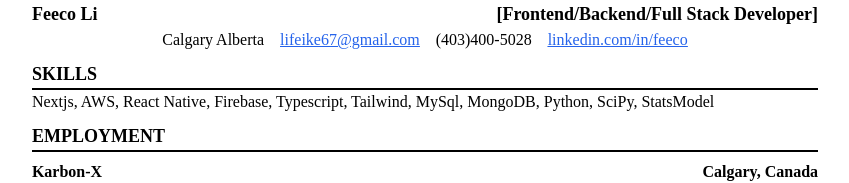
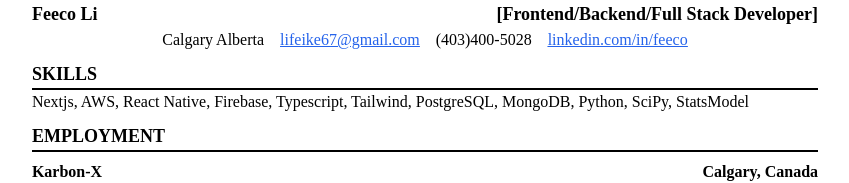
Before and after one commit to lifeike/lifeike.github.io, a React (Create React App) app: page / in a window 1280 px wide. Shown: the top 183 px of the page, without its empty margins (215-1064 px from the left). Built offline with nearby package versions, Linux system fonts and the light colour scheme.

Commit message:
udpate databse

```diff
--- a/package.json
+++ b/package.json
@@ -13,7 +13,7 @@
     "web-vitals": "^2.1.4"
   },
   "scripts": {
-    "start": "react-scripts start",
+    "dev": "react-scripts start",
     "build": "BUILD_PATH='./docs'  react-scripts build",
     "test": "react-scripts test",
     "eject": "react-scripts eject"
--- a/src/pages/Web/index.js
+++ b/src/pages/Web/index.js
@@ -25,7 +25,7 @@ const index = (props) => {
       <div className="my-2">
         <div className="font-bold text-lg uppercase"> Skills</div>
         <div className="border-b-2 border-black"> </div>
-        <div>Nextjs, AWS, React Native, Firebase, Typescript, Tailwind, MySql, MongoDB, Python, SciPy, StatsModel</div>
+        <div>Nextjs, AWS, React Native, Firebase, Typescript, Tailwind, PostgreSQL, MongoDB, Python, SciPy, StatsModel</div>
       </div>
       <div className="my-2">
         <div className="font-bold text-lg uppercase"> Employment</div>
```
Also changed, not shown: 7 other files (tests, documents, lock files or other folders).
